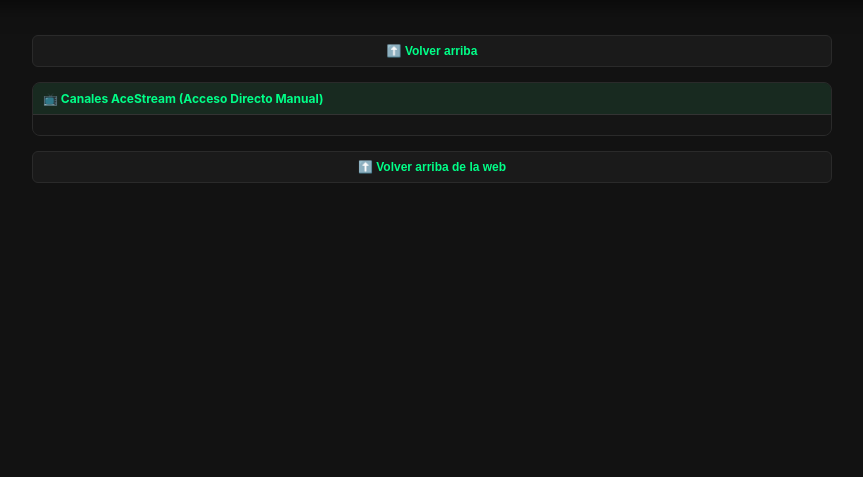
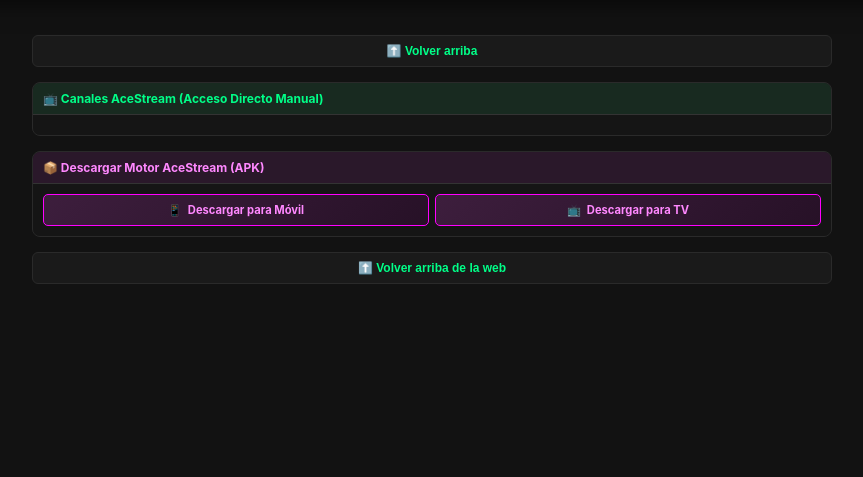
Before and after one commit to socramtv/Soccer-app, a Flask app: page / in a window 1280 px wide. Shown: the part 195-672 px from the top of the page, without its empty margins (208-1071 px from the left). Run offline with Flask 3, Linux system fonts and the light colour scheme; data that the repository does not hold is empty.

Commit message:
Actualizar index.html

```diff
--- a/templates/index.html
+++ b/templates/index.html
@@ -185,7 +185,7 @@
             table-layout: fixed;
         }
 
-        /* ANCHO DE COLUMNAS ACTUALIZADO (14 - 50 - 36) */
+        /* ANCHO DE COLUMNAS (14 - 50 - 36) */
         th:nth-child(1), td:nth-child(1) { width: 14%; text-align: center; }
         th:nth-child(2), td:nth-child(2) { width: 50%; }
         th:nth-child(3), td:nth-child(3) { width: 36%; }
@@ -321,7 +321,13 @@
             color: #66c2ff;
         }
 
-        /* ESTILO PARA LOS BOTONES DE SUBIR ARRIBA */
+        .btn-apk {
+            background: linear-gradient(135deg, #3d1e3d 0%, #271127 100%);
+            border-color: #ff00ff;
+            color: #ff88ff;
+            justify-content: center;
+        }
+
         .btn-subir-arriba {
             display: flex;
             justify-content: center;
@@ -497,7 +503,6 @@
             <div class="fecha-badge">📅 {{ fecha }}</div>
             <div class="top-actions-layout">
                 <button onclick="descargarListaM3U()" class="btn-header-action btn-m3u">📥 Lista M3U</button>
-                <!-- Predeterminado en "Mostrar Todo" porque ocultarSinEnlace empieza en true -->
                 <button id="btn-toggle-enlaces" onclick="toggleFiltroEnlaces()" class="btn-header-action btn-filter-links">👁️ Mostrar Todo</button>
                 <button onclick="bajarACanales()" class="btn-header-action btn-directo-canales">📺 Canales</button>
             </div>
@@ -654,6 +659,23 @@
             </div>
         </div>
 
+        <!-- NUEVA SECCIÓN: DESCARGAR MOTOR ACESTREAM (APK) -->
+        <div class="competition-card" id="card-descargar-aceserve" style="margin-top: 15px;">
+            <div class="competition-header" style="background-color: #2a182a; color: #ff88ff;">
+                📦 Descargar Motor AceStream (APK)
+            </div>
+            <div class="grid-canales" style="grid-template-columns: repeat(auto-fit, minmax(170px, 1fr));">
+                <a href="https://www.dropbox.com/scl/fi/12f6tn2gqgt1houm56bdh/org.free.aceserve-1.5.7-arm64.apk?rlkey=8b5mh80z8sio6yaqs4brd1dm2&st=l1kd7ekd&dl=1" class="btn-canal-directo btn-apk" target="_blank">
+                    <span>📱</span>
+                    <span>Descargar para Móvil</span>
+                </a>
+                <a href="https://www.dropbox.com/scl/fi/1u8iojs7kai79921j7snn/org.free.aceserve-1.5.7-arm.apk?rlkey=pvj02s4nmzc01nrq5h5tmzwty&st=gx1l32ou&dl=1" class="btn-canal-directo btn-apk" target="_blank">
+                    <span>📺</span>
+                    <span>Descargar para TV</span>
+                </a>
+            </div>
+        </div>
+
         <!-- Botón Subir Arriba al final de todo -->
         <button class="btn-subir-arriba" onclick="subirArriba()">
             ⬆️ Volver arriba de la web
@@ -694,7 +716,6 @@
     </div>
 
     <script>
-        // PREDETERMINADO: Mostrar solo los que tienen enlace activo al cargar
         let ocultarSinEnlace = true;
 
         function subirArriba() {
@@ -768,21 +789,21 @@
             let btn = document.getElementById('btn-toggle-enlaces');
 
             if (ocultarSinEnlace) {
+                btn.textContent = "👁️ Solo con Enlace";
+                btn.style.background = "rgba(0, 255, 136, 0.1)";
+                btn.style.color = "#00ff88";
+                btn.style.borderColor = "rgba(0, 255, 136, 0.3)";
+            } else {
                 btn.textContent = "👁️ Mostrar Todo";
                 btn.style.background = "rgba(255, 170, 0, 0.1)";
                 btn.style.color = "#ffaa00";
                 btn.style.borderColor = "rgba(255, 170, 0, 0.3)";
-            } else {
-                btn.textContent = "👁️ Solo con Enlace";
-                btn.style.background = "rgba(0, 255, 136, 0.1)";
-                btn.style.color = "#00ff88";
-                btn.style.borderColor = "rgba(0, 255, 136, 0.3)";
             }
             filtrarTodo();
         }
 
         function bajarACanales() {
-            const target = document.getElementById('card-canales-directos') || document.getElementById('card-canales-sistema');
+            const target = document.getElementById('card-descargar-aceserve') || document.getElementById('card-canales-directos');
             if (target) {
                 const offset = 215;
                 const targetPosition = target.getBoundingClientRect().top + window.pageYOffset - offset;
```
